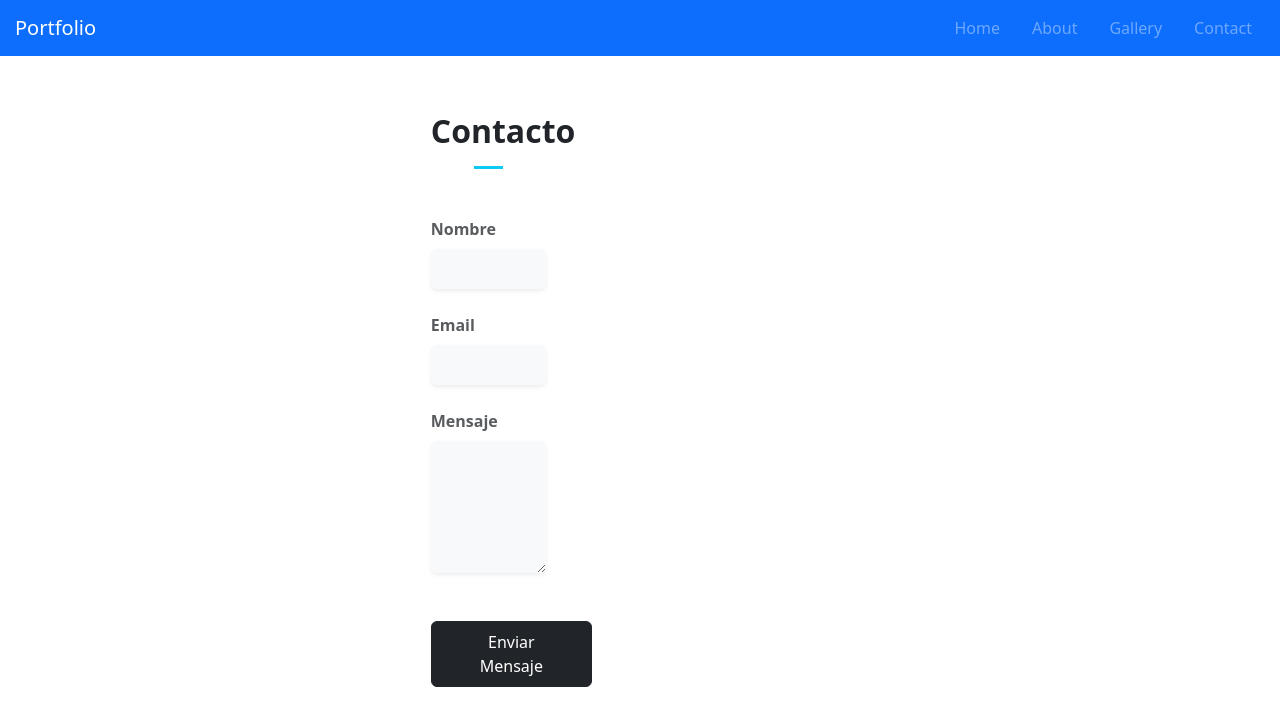
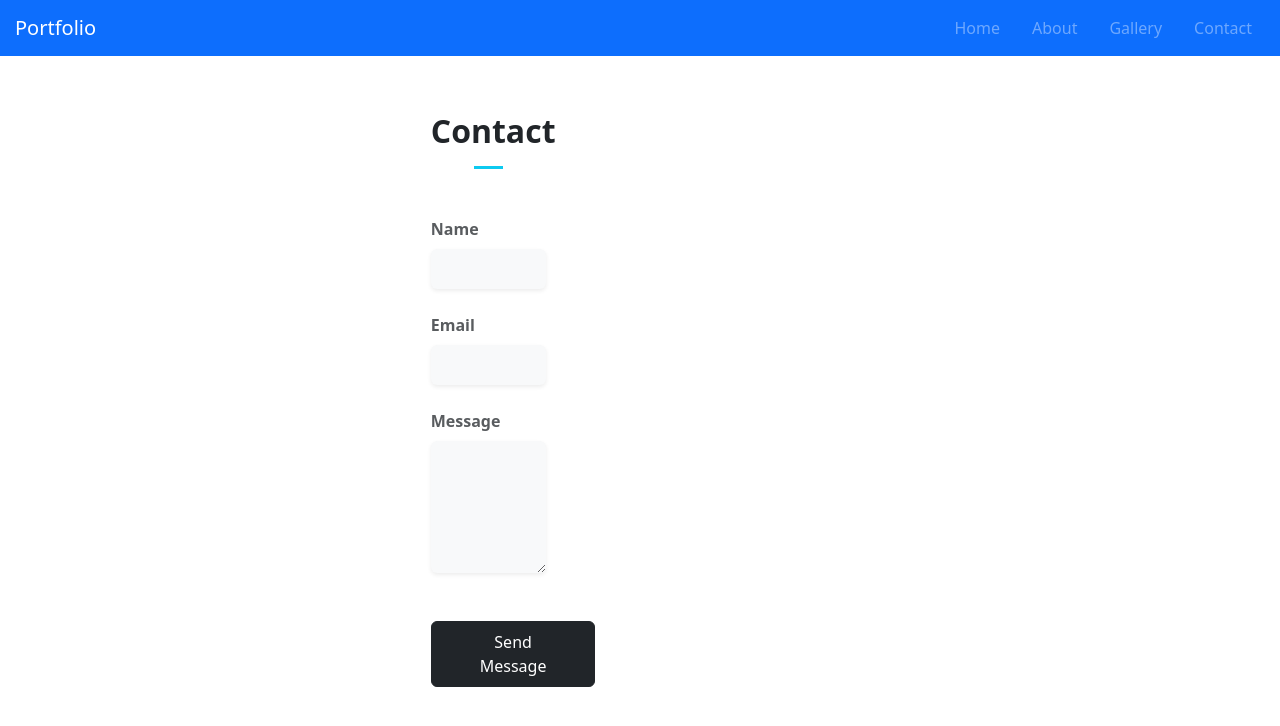
Before and after one commit to Julian4-cyber/vue_contact_app1, a Vue app: page /contact in a window 1280 px wide. Shown: the top 726 px of the page. Built offline with nearby package versions, Linux system fonts and the light colour scheme.

Commit message:
eight commit

```diff
--- a/src/components/contact.vue
+++ b/src/components/contact.vue
@@ -3,13 +3,13 @@
     <div class="row justify-content-center">
       <div class="col-md-6">
         <div class="text-center mb-5">
-          <h2 class="fw-bold">Contacto</h2>
+          <h2 class="fw-bold">Contact</h2>
           <hr class="w-25 mx-auto border-info" style="border-width: 3px; opacity: 1;">
         </div>
 
         <form>
           <div class="mb-4">
-            <label for="nombre" class="form-label text-muted fw-bold">Nombre</label>
+            <label for="nombre" class="form-label text-muted fw-bold">Name</label>
             <input type="text" class="form-control bg-light border-0 shadow-sm py-2" id="nombre">
           </div>
           <div class="mb-4">
@@ -17,11 +17,11 @@
             <input type="email" class="form-control bg-light border-0 shadow-sm py-2" id="email">
           </div>
           <div class="mb-4">
-            <label for="mensaje" class="form-label text-muted fw-bold">Mensaje</label>
+            <label for="mensaje" class="form-label text-muted fw-bold">Message</label>
             <textarea class="form-control bg-light border-0 shadow-sm" id="mensaje" rows="5"></textarea>
           </div>
           <div class="text-center mt-5">
-            <button type="submit" class="btn btn-dark px-5 py-2">Enviar Mensaje</button>
+            <button type="submit" class="btn btn-dark px-5 py-2">Send Message</button>
           </div>
         </form>
       </div>
```
